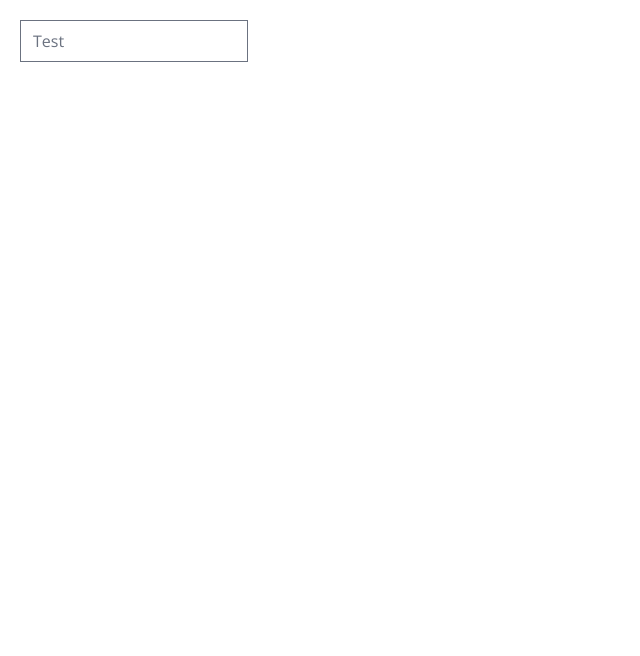
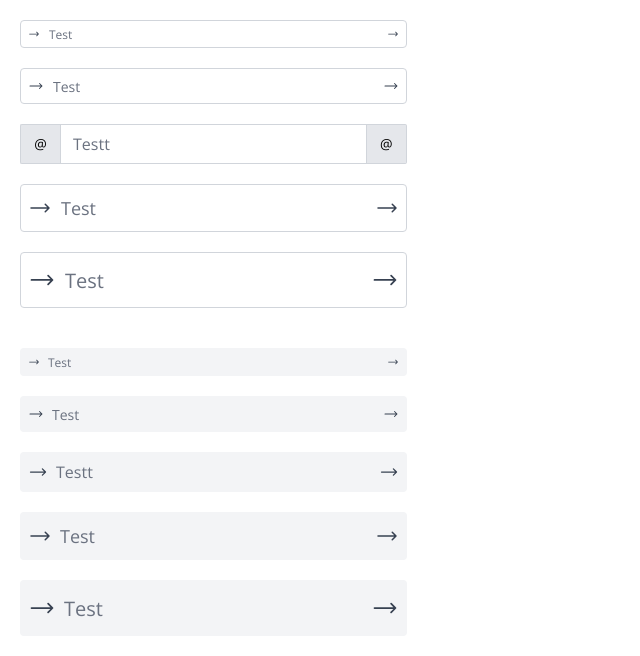
Before and after one commit to ibnumusyaffa/tailwind-components, a Next.js app: page /input in a window 1280 px wide. Shown: the top 656 px of the page, without its empty margins (0-640 px from the left). Built offline with nearby package versions, Linux system fonts and the light colour scheme.

Commit message:
add input component

```diff
--- a/components/button.js
+++ b/components/button.js
@@ -69,28 +69,8 @@ function variantStyles({ variant, color }) {
   }
 }
 
-function roundedStyles(rounded) {
-  return {
-    'rounded-none': rounded === 'none',
-    'rounded': rounded === 'sm',
-    'rounded-md': rounded === 'md',
-    'rounded-lg': rounded === 'lg',
-    'rounded-xl': rounded === 'xl',
-    'rounded-full': rounded === 'full',
-  };
-}
-
-function sizeStyles(size) {
-  return {
-    'h-8 text-xs': size === 'xs',
-    'h-10 text-sm': size === 'sm',
-    'h-11 text-base': size === 'md',
-    'h-14 text-lg': size === 'lg',
-    'h-16 text-xl': size === 'xl',
-  };
-}
-
-function Button({
+export default React.forwardRef(function Button(
+  {
     size = 'md',
     variant = 'filled',
     color = 'sky',
@@ -103,20 +83,45 @@ function Button({
     disabled,
     loading = false,
     ...props
-}) {
+  },
+  ref,
+) {
   let style = clsx(
-    `transition-all focus:outline-none font-semibold`,
-    variantStyles({ variant, color }),
-    roundedStyles(rounded),
-    sizeStyles(size),
+    // base style
+    'transition-all focus:outline-none font-semibold',
     {
       'opacity-50 cursor-not-allowed': disabled,
       'w-full': fullWidth,
     },
+    variantStyles({ variant, color }),
+    // rounded style
+    {
+      'rounded-none': rounded === 'none',
+      'rounded': rounded === 'sm',
+      'rounded-md': rounded === 'md',
+      'rounded-lg': rounded === 'lg',
+      'rounded-xl': rounded === 'xl',
+      'rounded-full': rounded === 'full',
+    },
+    // size style
+    {
+      'h-8 text-xs': size === 'xs',
+      'h-10 text-sm': size === 'sm',
+      'h-11 text-base': size === 'md',
+      'h-14 text-lg': size === 'lg',
+      'h-16 text-xl': size === 'xl',
+    },
+
   );
 
   return (
-    <button disabled={disabled} className={style} onClick={onClick} {...props}>
+    <button
+      ref={ref}
+      disabled={disabled}
+      className={style}
+      onClick={onClick}
+      {...props}
+    >
       <div className="flex items-center justify-center px-3  h-full space-x-1.5">
         {loading ? (
           <div
@@ -144,7 +149,7 @@ function Button({
             {leftIcon}
           </div>
         ) : null}
-        <div>{children}</div>
+        {children ? <div>{children}</div> : null}
 
         {rightIcon ? (
           <div
@@ -162,6 +167,4 @@ function Button({
       </div>
     </button>
   );
-}
-
-export default Button;
+});
--- a/components/input.js
+++ b/components/input.js
@@ -1,7 +1,126 @@
 import React from 'react';
+import clx, { clsx } from 'clsx';
 
-function Input({...other}) {
-  return <input {...other}></input>;
+function Input({
+  error,
+  disabled,
+  leftOutside,
+  leftIcon,
+  rightOutside,
+  rightIcon,
+  size = 'md',
+  color = 'sky',
+  rounded = 'sm',
+  variant = 'filled',
+  ...props
+}) {
+  return (
+    <div className="relative  flex">
+      {leftOutside ? leftOutside : null}
+      {leftIcon ? (
+        <div className="absolute left-0 top-0 flex items-center justify-center h-full px-2 text-gray-700 z-20">
+          <div
+            className={clsx({
+              'w-3 h-3': size === 'xs',
+              'w-4 h-4': size === 'sm',
+              'w-5 h-5': size === 'md',
+              'w-6 h-6': size === 'lg',
+              'w-7 h-7': size === 'xl',
+            })}
+          >
+            {leftIcon}
+          </div>
+        </div>
+      ) : null}
+
+      <input
+        disabled={disabled}
+        className={clx(
+          // base style
+          'flex-1 transition-all duration-200 ease-in-out outline-none w-full z-10 ',
+          // variant style
+          {
+            'bg-gray-100 border-none focus:bg-white': variant === 'filled',
+            'bg-white-100 border-gray-300': variant === 'outline',
+          },
+          //color style
+          {
+            'focus:border-blue-500  focus:ring-blue-500': color === 'blue',
+            'focus:border-sky-500  focus:ring-sky-500': color === 'sky',
+          },
+          // state style
+          {
+            'opacity-75 cursor-not-allowed bg-gray-100': disabled,
+            'border-red-500': error,
+          },
+          //size style
+          {
+            'h-7 text-xs': size === 'xs',
+            'h-9 text-sm': size === 'sm',
+            'h-10 text-base': size === 'md',
+            'h-12 text-lg': size === 'lg',
+            'h-14 text-xl': size === 'xl',
+          },
+          {
+            // rounded all side when leftOutside and rightOutside is false
+            'rounded-none': rounded === 'none',
+            'rounded': rounded === 'sm' && !leftOutside && !rightOutside,
+            'rounded-md': rounded === 'md' && !leftOutside && !rightOutside,
+            'rounded-lg': rounded === 'lg' && !leftOutside && !rightOutside,
+            'rounded-xl': rounded === 'xl' && !leftOutside && !rightOutside,
+            'rounded-full': rounded === 'full' && !leftOutside && !rightOutside,
+
+            // rounded only right side when leftOutside is true and rightOutside is false
+            'rounded-r': rounded === 'sm' && leftOutside && !rightOutside,
+            'rounded-r-md': rounded === 'md' && leftOutside && !rightOutside,
+            'rounded-r-lg': rounded === 'lg' && leftOutside && !rightOutside,
+            'rounded-r-xl': rounded === 'xl' && leftOutside && !rightOutside,
+            'rounded-r-full':
+              rounded === 'full' && leftOutside && !rightOutside,
+
+            // rounded only left side when leftOutside is false and rightOutside is true
+            'rounded-l': rounded === 'sm' && !leftOutside && rightOutside,
+            'rounded-l-md': rounded === 'md' && !leftOutside && rightOutside,
+            'rounded-l-lg': rounded === 'lg' && !leftOutside && rightOutside,
+            'rounded-l-xl': rounded === 'xl' && !leftOutside && rightOutside,
+            'rounded-l-full':
+              rounded === 'full' && !leftOutside && rightOutside,
+
+            //add padding to left side when leftIcon is true
+            'pl-7': size === 'xs' && leftIcon,
+            'pl-8': size === 'sm' && leftIcon,
+            'pl-9': size === 'md' && leftIcon,
+            'pl-10': size === 'lg' && leftIcon,
+            'pl-11': size === 'xl' && leftIcon,
+
+            //add padding to right side when righticon is true
+            'pr-7': size === 'xs' && rightIcon,
+            'pr-8': size === 'sm' && rightIcon,
+            'pr-9': size === 'md' && rightIcon,
+            'pr-10': size === 'lg' && rightIcon,
+            'pr-11': size === 'xl' && rightIcon,
+          },
+        )}
+        {...props}
+      />
+      {rightOutside ? rightOutside : null}
+      {rightIcon ? (
+        <div className="absolute right-0 top-0 flex items-center justify-center h-full px-2 text-gray-700 z-20">
+          <div
+            className={clsx({
+              'w-3 h-3': size === 'xs',
+              'w-4 h-4': size === 'sm',
+              'w-5 h-5': size === 'md',
+              'w-6 h-6': size === 'lg',
+              'w-7 h-7': size === 'xl',
+            })}
+          >
+            {rightIcon}
+          </div>
+        </div>
+      ) : null}
+    </div>
+  );
 }
 
 export default Input;
--- a/pages/input.js
+++ b/pages/input.js
@@ -1,11 +1,103 @@
-import React from 'react'
-import Input from '../components/input'
+import React from 'react';
+import Input from '../components/input';
+import { ArrowLongRightIcon } from '@heroicons/react/24/solid';
 function Page() {
   return (
-    <div className='p-5'>
-      <Input placeholder="Test" type="text"></Input>
+    <div>
+      <div className="p-5 space-y-5 w-1/3">
+        <Input
+          leftIcon={<ArrowLongRightIcon></ArrowLongRightIcon>}
+          rightIcon={<ArrowLongRightIcon></ArrowLongRightIcon>}
+          variant="outline"
+          size="xs"
+          placeholder="Test"
+          type="text"
+        ></Input>
+        <Input
+          leftIcon={<ArrowLongRightIcon></ArrowLongRightIcon>}
+          rightIcon={<ArrowLongRightIcon></ArrowLongRightIcon>}
+          variant="outline"
+          size="sm"
+          placeholder="Test"
+          type="text"
+        ></Input>
+        <Input
+          leftOutside={
+            <div className="flex items-center justify-center w-10 text-sm  bg-gray-200 rounded-l-sm border border-r-0 border-gray-300">
+              @
+            </div>
+          }
+          rightOutside={
+            <div className="flex items-center justify-center w-10 text-sm  bg-gray-200 rounded-r-sm border-t border-r border-b border-gray-300">
+              @
+            </div>
+          }
+          variant="outline"
+          size="md"
+          placeholder="Testt"
+          type="text"
+        ></Input>
+        <Input
+          leftIcon={<ArrowLongRightIcon></ArrowLongRightIcon>}
+          rightIcon={<ArrowLongRightIcon></ArrowLongRightIcon>}
+          variant="outline"
+          size="lg"
+          placeholder="Test"
+          type="text"
+        ></Input>
+        <Input
+          leftIcon={<ArrowLongRightIcon></ArrowLongRightIcon>}
+          rightIcon={<ArrowLongRightIcon></ArrowLongRightIcon>}
+          variant="outline"
+          size="xl"
+          placeholder="Test"
+          type="text"
+        ></Input>
+      </div>
+      <div className="p-5 space-y-5 w-1/3">
+        <Input
+          leftIcon={<ArrowLongRightIcon></ArrowLongRightIcon>}
+          rightIcon={<ArrowLongRightIcon></ArrowLongRightIcon>}
+          variant="filled"
+          size="xs"
+          placeholder="Test"
+          type="text"
+        ></Input>
+        <Input
+          leftIcon={<ArrowLongRightIcon></ArrowLongRightIcon>}
+          rightIcon={<ArrowLongRightIcon></ArrowLongRightIcon>}
+          variant="filled"
+          size="sm"
+          placeholder="Test"
+          type="text"
+        ></Input>
+        <Input
+          leftIcon={<ArrowLongRightIcon></ArrowLongRightIcon>}
+          rightIcon={<ArrowLongRightIcon></ArrowLongRightIcon>}
+          variant="filled"
+          size="md"
+          placeholder="Testt"
+          type="text"
+        ></Input>
+        <Input
+          leftIcon={<ArrowLongRightIcon></ArrowLongRightIcon>}
+          rightIcon={<ArrowLongRightIcon></ArrowLongRightIcon>}
+          variant="filled"
+          size="lg"
+          placeholder="Test"
+          type="text"
+        ></Input>
+        <Input
+          leftIcon={<ArrowLongRightIcon></ArrowLongRightIcon>}
+          rightIcon={<ArrowLongRightIcon></ArrowLongRightIcon>}
+          variant="filled"
+          size="xl"
+          placeholder="Test"
+          type="text"
+        ></Input>
+      </div>
     </div>
-  )
+  );
 }
 
-export default Page
+export default Page;
```
Lines whose indentation alone changed are shown as unchanged.
